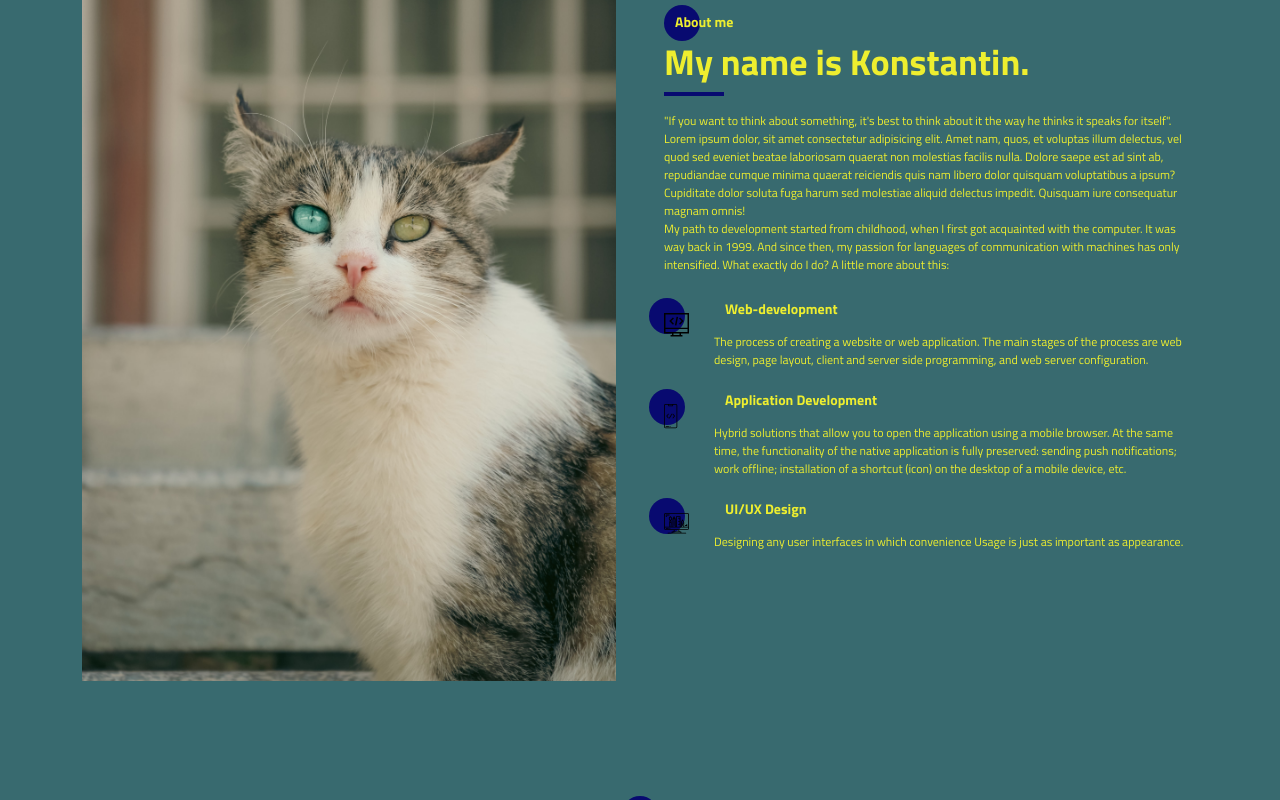
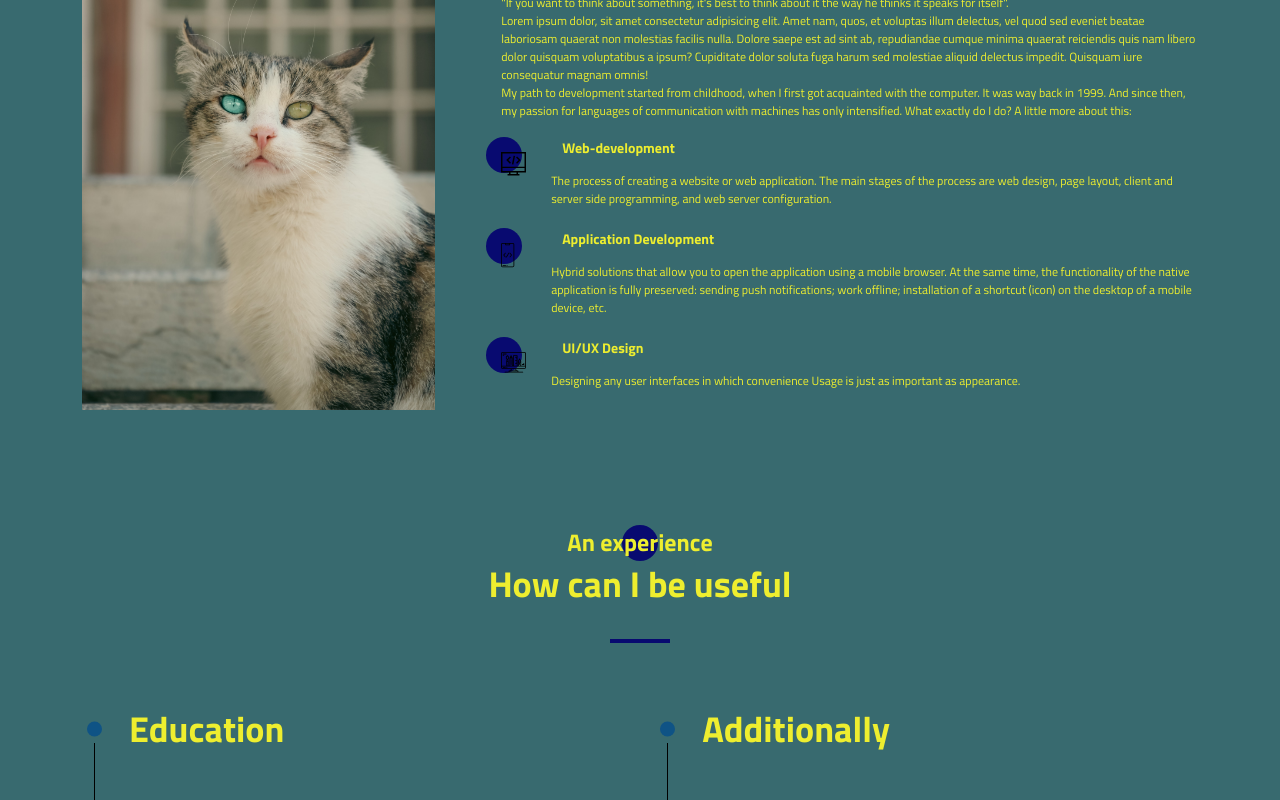
Before and after one commit to Constantin-UA/constantine-web, a React (Create React App) app: page / in a window 1280 px wide. Shown: the part 980-1780 px from the top of the page. Built offline with nearby package versions, Linux system fonts and the light colour scheme.

Commit message:
Add style fix in aboutMe and contacts component

```diff
--- /dev/null
+++ b/src/components/aboutMe/AboutCard.js
@@ -0,0 +1,17 @@
+const AboutCard = ({ cardData }) => {
+	if (!cardData) return;
+	return (
+		<>
+			{cardData.map(({ imgSrc, title, descr }, idx) => {
+				return (
+					<div className="aboutme__block item" key={idx}>
+						<img className="aboutme__img" src={imgSrc} alt={imgSrc} />
+						<div className="aboutme__title">{title}</div>
+						<p className="aboutme__descr">{descr}</p>
+					</div>
+				);
+			})}
+		</>
+	);
+};
+export default AboutCard;
--- a/src/components/aboutMe/AboutMe.js
+++ b/src/components/aboutMe/AboutMe.js
@@ -1,8 +1,8 @@
 import Container from 'react-bootstrap/Container';
 import Row from 'react-bootstrap/Row';
 import Col from 'react-bootstrap/Col';
-import Stack from 'react-bootstrap/Stack';
 
+import AboutCard from './AboutCard';
 import TitleCompon from '../titleCompon/TitleCompon';
 import testPhoto from '../../resources/pictures/cat1-l.jpg';
 import design from '../../resources/icons/about_me/design.svg';
@@ -14,80 +14,63 @@ const AboutMe = () => {
 	const data = {
 		title: {
 			text: 'About me',
-			class: 'title title_fz16 aboutme__title',
+			class: 'title title_fz24 aboutme__title',
 			nummber: 2,
 		},
 		subtitle: {
 			text: 'My name is Konstantin.',
 			class: 'title title_fz36 aboutme__subtitle',
 		},
+		cardData: [
+			{
+				title: 'Web-development',
+				imgSrc: web,
+				descr:
+					'The process of creating a website or web application. The main stages of the process are web design, page layout, client and server side programming, and web server configuration.',
+			},
+			{
+				title: 'Application Development',
+				imgSrc: mobile,
+				descr:
+					'Hybrid solutions that allow you to open the application using a mobile browser. At the same time, the functionality of the native application is fully preserved: sending push notifications; work offline; installation of a shortcut (icon) on the desktop of a mobile device, etc.',
+			},
+			{
+				title: 'UI/UX Design',
+				imgSrc: design,
+				descr:
+					'Designing any user interfaces in which convenience Usage is just as important as	appearance.',
+			},
+		],
 	};
 	return (
 		<section id="aboutme" className="aboutme">
 			<Container className="aboutme__wrapper">
-				<Stack direction="horizontal" gap={5}>
-					<Col>
-						<div className="aboutme__block">
-							<img id="about_photo" src={testPhoto} alt="My aboutPhoto"></img>
-						</div>
+				<Col className="aboutme__block">
+					<img className="aboutme__photo" src={testPhoto} alt="My aboutPhoto"></img>
 				</Col>
-					<Col>
-						<Stack gap={4}>
-							<Row>
-								<div className="aboutme__block">
+				<Col className="ml-10">
+					<Row className="aboutme__block">
 						<TitleCompon data={data} />
 						<p className="aboutme__descr">
-										"If you want to think about something, it's best to think about it the way he
-										thinks it speaks for itself".
+							"If you want to think about something, it's best to think about it the way he thinks
+							it speaks for itself".
 							<br />
-										Lorem ipsum dolor, sit amet consectetur adipisicing elit. Amet nam, quos, et
-										voluptas illum delectus, vel quod sed eveniet beatae laboriosam quaerat non
-										molestias facilis nulla. Dolore saepe est ad sint ab, repudiandae cumque minima
-										quaerat reiciendis quis nam libero dolor quisquam voluptatibus a ipsum?
-										Cupiditate dolor soluta fuga harum sed molestiae aliquid delectus impedit.
-										Quisquam iure consequatur magnam omnis!
+							Lorem ipsum dolor, sit amet consectetur adipisicing elit. Amet nam, quos, et voluptas
+							illum delectus, vel quod sed eveniet beatae laboriosam quaerat non molestias facilis
+							nulla. Dolore saepe est ad sint ab, repudiandae cumque minima quaerat reiciendis quis
+							nam libero dolor quisquam voluptatibus a ipsum? Cupiditate dolor soluta fuga harum sed
+							molestiae aliquid delectus impedit. Quisquam iure consequatur magnam omnis!
 							<br />
-										My path to development started from childhood, when I first got acquainted with
-										the computer. It was way back in 1999. And since then, my passion for languages
-										of communication with machines has only intensified. What exactly do I do? A
-										little more about this:
+							My path to development started from childhood, when I first got acquainted with the
+							computer. It was way back in 1999. And since then, my passion for languages of
+							communication with machines has only intensified. What exactly do I do? A little more
+							about this:
 						</p>
-								</div>
 					</Row>
-							<Row>
-								<div className="aboutme__block aboutme__block_wrapper">
-									<div className="aboutme__block item">
-										<img className="aboutme__img" src={web} alt="web dev" />
-										<div className="aboutme__title">Web-development</div>
-										<p className="aboutme__descr">
-											The process of creating a website or web application. The main stages of the
-											process are web design, page layout, client and server side programming, and
-											web server configuration.
-										</p>
-									</div>
-									<div className="aboutme__block item">
-										<img className="aboutme__img" src={mobile} alt="mobile dev" />
-										<div className="aboutme__title">Application Development</div>
-										<p className="aboutme__descr">
-											Hybrid solutions that allow you to open the application using a mobile
-											browser. At the same time, the functionality of the native application is
-											fully preserved: sending push notifications; work offline; installation of a
-											shortcut (icon) on the desktop of a mobile device, etc.
-										</p>
-									</div>
-									<div className="aboutme__block item">
-										<img className="aboutme__img" src={design} alt="design" />
-										<div className="aboutme__title">UI/UX Design</div>
-										<p className="aboutme__descr">
-											Designing any user interfaces in which convenience Usage is just as important
-											as appearance.
-										</p>
-									</div>
-								</div>
+					<Row className="aboutme__block aboutme__block_wrapper">
+						<AboutCard cardData={data.cardData} />
 					</Row>
-						</Stack>
 				</Col>
-				</Stack>
 			</Container>
 		</section>
 	);
--- a/src/components/aboutMe/aboutMe.scss
+++ b/src/components/aboutMe/aboutMe.scss
@@ -4,6 +4,17 @@
 	min-height: 600px;
 	padding-top: 60px;
 	padding-bottom: 60px;
+	&__wrapper {
+		display: grid;
+		grid-template-columns: 1fr 2fr;
+		gap: 5% 5%;
+	}
+	&__photo {
+		width: 100%;
+		height: 100%;
+		-o-object-fit: cover;
+		object-fit: cover;
+	}
 	&__title {
 		position: relative;
 		padding-left: 11px;
@@ -77,6 +88,7 @@
 		flex-direction: column;
 		align-items: flex-start;
 		gap: 20px;
+		margin-top: 20px;
 	}
 }
 .aboutme__descr {
@@ -88,13 +100,11 @@
 }
 .aboutme__title {
 	font-weight: 700;
-	font-size: 14px;
 	line-height: 21px;
 	color: $text-color;
 }
-#about_photo {
-	width: 100%;
-	height: 100%;
-	-o-object-fit: cover;
-	object-fit: cover;
+.ml-10 {
+	margin-left: 10px;
+	display: grid;
+	row-gap: 10px;
 }
--- a/src/components/contacts/Contacts.js
+++ b/src/components/contacts/Contacts.js
@@ -1,4 +1,3 @@
-import FloatingLabel from 'react-bootstrap/FloatingLabel';
 import Container from 'react-bootstrap/Container';
 import Row from 'react-bootstrap/Row';
 import Col from 'react-bootstrap/Col';
@@ -15,7 +14,7 @@ const Contacts = () => {
 	const data = {
 		title: {
 			text: 'An experience',
-			class: 'title title_fz16 contacts__title',
+			class: 'title title_fz24 contacts__title',
 			nummber: 6,
 		},
 		subtitle: {
@@ -25,12 +24,9 @@ const Contacts = () => {
 	};
 	return (
 		<section id="contacts" className="contacts">
-			<Container>
-				<Stack direction="horizontal" gap={5}>
+			<Container className="contacts__wrapper">
 				<Col>
-						<div className="contacts__photo">
-							<img id="contacts_photo" src={contactPhoto} alt="My aboutPhoto"></img>
-						</div>
+					<img className="contacts__photo" src={contactPhoto} alt="My aboutPhoto"></img>
 				</Col>
 				<Col>
 					<Stack gap={4}>
@@ -82,7 +78,6 @@ const Contacts = () => {
 						</Row>
 					</Stack>
 				</Col>
-				</Stack>
 			</Container>
 		</section>
 	);
--- a/src/components/contacts/contacts.scss
+++ b/src/components/contacts/contacts.scss
@@ -5,7 +5,12 @@
 	padding-bottom: 90px;
 	background-color: $bg-color;
 	color: $text-color;
-	&__photo img {
+	&__wrapper {
+		display: grid;
+		grid-template-columns: 1fr 2fr;
+		gap: 5% 5%;
+	}
+	&__photo {
 		width: 100%;
 		height: 100%;
 		-o-object-fit: cover;
--- a/src/components/portfolio/Portfolio.js
+++ b/src/components/portfolio/Portfolio.js
@@ -37,7 +37,7 @@ const Portfolio = () => {
 		data: {
 			title: {
 				text: 'Portfolio',
-				class: 'title title_fz16 title__section-title',
+				class: 'title title_fz24 title__section-title',
 				nummber: 5,
 			},
 			subtitle: {
@@ -49,13 +49,13 @@ const Portfolio = () => {
 
 	return (
 		<section id="portfolio" className="portfolio">
-			<Container>
+			<Container className="portfolio__wrapper">
 				<TitleCompon data={state.data} />
 				<Carousel fade className="portfolio__carousel">
 					{state.items.map(({ src, alt, title, subtitle }, i) => {
 						return (
-							<Carousel.Item interval={5000} className="portfolio__carousel_item" key={i}>
-								<img className="d-block w-100" src={src} alt={alt} />
+							<Carousel.Item className="portfolio__carousel_item" key={i}>
+								<img className="d-block w-100 h-100" src={src} alt={alt} />
 								<Carousel.Caption>
 									<h3>{title}</h3>
 									<p>{subtitle}</p>
--- a/src/components/portfolio/portfolio.scss
+++ b/src/components/portfolio/portfolio.scss
@@ -6,6 +6,10 @@
 	&__carousel {
 		padding-top: 60px;
 		padding-bottom: 60px;
+		margin: 0 auto;
 		color: $text-color;
+		max-width: 600px;
+		height: 600px;
+		overflow: hidden;
 	}
 }
--- a/src/components/resume/Resume.js
+++ b/src/components/resume/Resume.js
@@ -11,7 +11,7 @@ const Resume = () => {
 	const data = {
 		title: {
 			text: 'An experience',
-			class: 'title title_fz16 title__section-title',
+			class: 'title title_fz24 title__section-title',
 			nummber: 3,
 		},
 		subtitle: {
--- a/src/components/skills/Skills.js
+++ b/src/components/skills/Skills.js
@@ -13,7 +13,7 @@ const Skills = () => {
 	const data = {
 		title: {
 			text: 'Skills',
-			class: 'title title_fz16 title__section-title',
+			class: 'title title_fz24 title__section-title',
 			nummber: 4,
 		},
 		subtitle: {
--- a/src/components/titleCompon/titleCompon.scss
+++ b/src/components/titleCompon/titleCompon.scss
@@ -11,9 +11,9 @@
 		font-size: 16px;
 		line-height: 24px;
 	}
-	&_fz20 {
-		font-size: 20px;
-		line-height: 30px;
+	&_fz24 {
+		font-size: 24px;
+		line-height: 24px;
 	}
 	&_fz36 {
 		font-size: 36px;
--- a/src/style/_media.scss
+++ b/src/style/_media.scss
@@ -1,4 +1,10 @@
 @media screen and (max-width: 768px) {
+	.aboutme__wrapper,
+	.contacts__wrapper {
+		display: flex;
+		flex-direction: column;
+		row-gap: 20px;
+	}
 	.title {
 		&_fz16 {
 			font-size: 18px;
```
Lines whose indentation alone changed are shown as unchanged.
